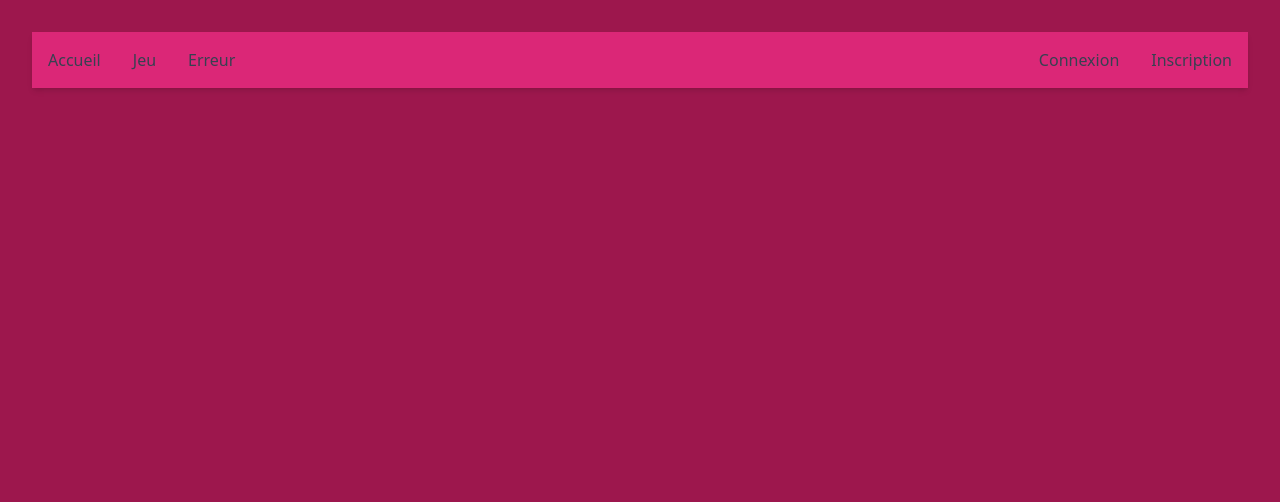
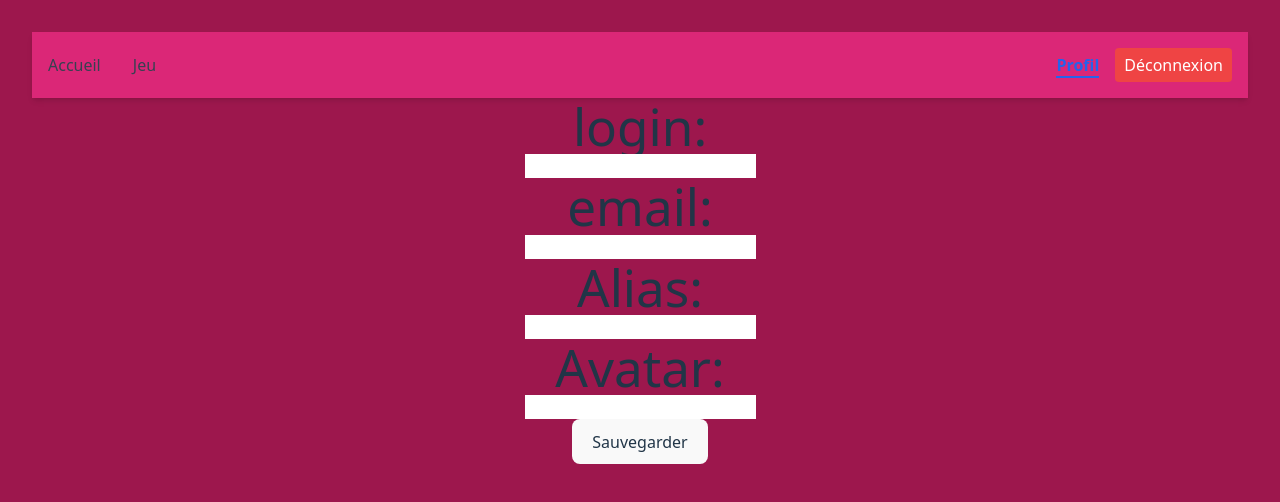
Before and after one commit to kethouve42/ft_transcendence, a React (Vite) app in the folder frontend/: page /dashboard in a window 1280 px wide. Shown: the top 502 px of the page. Built offline with nearby package versions, Linux system fonts and the light colour scheme; no server answers; sample sign-in values are in the browser's storage.

Commit message:
Dashboard

```diff
--- a/frontend/package.json
+++ b/frontend/package.json
@@ -17,8 +17,8 @@
   "devDependencies": {
     "@eslint/js": "^9.25.0",
     "@tailwindcss/postcss": "^4.1.6",
-    "@types/react": "^19.1.2",
-    "@types/react-dom": "^19.1.2",
+    "@types/react": "^19.1.5",
+    "@types/react-dom": "^19.1.5",
     "@vitejs/plugin-react": "^4.4.1",
     "autoprefixer": "^10.4.21",
     "eslint": "^9.25.0",
--- a/frontend/src/Navbar.tsx
+++ b/frontend/src/Navbar.tsx
@@ -1,9 +1,23 @@
-import {Routes, Route, Link, useLocation} from 'react-router-dom'
+import {Routes, Route, Link, useLocation, useNavigate} from 'react-router-dom'
+import { useEffect, useState } from "react"
 import Home from './pages/home'
 import Game from './pages/game'
 import Error from './pages/error'
 import Login from './pages/login'
 import Register from './pages/register'
+import Dashboard from './pages/dashboard'
+import fetchUserId from './auth/authHelpers'
+import PublicRoute from './auth/PublicRoute'
+import ProtectedRoute from './auth/ProtectedRoute'
+
+type User = {
+  id: number;
+  login: string;
+  email: string;
+  alias?: string;
+  avatar?: string;
+  log_data?: string;
+};
 
 export default function Navbar() {
 	const location = useLocation()
@@ -11,15 +25,32 @@ export default function Navbar() {
 	location.pathname === path
 	? 'text-blue-600 font-semibold border-b-2 border-blue-600'
 	: 'text-gray-700 hover:text-blue-500'
-
 	let pageClass = ''
 	if (location.pathname === '/') pageClass = 'bg-pink-800'
 	else if (location.pathname === '/game') pageClass = 'bg-pink-800'
 	else if (location.pathname === '/error') pageClass = 'bg-pink-800'
 	else if (location.pathname === '/login') pageClass = 'bg-pink-800'
 
+	const [userData, setUserData] = useState<User | null>(null);
+	const isLogged = !!localStorage.getItem("token");
+	const token = localStorage.getItem("token");
+	useEffect(() => {
+		const fetchData = async () => {
+			if (!token) return;
+			const userId = await fetchUserId(token);
+			if (!userId) return;
+			const res = await fetch(`/api/users/${userId}`);
+			const data = await res.json();
+			setUserData(data);
+		};
+		fetchData();
+	}, [token]);
+
+	const navigate = useNavigate();
+
 	return (
 		<>
+
 		<nav className="bg-pink-600 shadow-md p-4">
 			<div className="max-w-7xl mx-auto flex justify-between items-center">
 				<div className="flex gap-8">
@@ -29,10 +60,20 @@ export default function Navbar() {
 					<Link to="/game" className={`${isActive('/game')} transition`}>
 						Jeu
 					</Link>
-                    <Link to="/error" className={`${isActive('/error')} transition`}>
-                        Erreur
+				</div>
+				<div>
+					{isLogged ? (
+						<>
+							<Link to="/dashboard" className={`${isActive('/dashboard')} transition`}>
+								{userData?.alias || "Profil"}
 							</Link>
-                </div>
+							<button
+							className="ml-4 bg-red-500 text-white px-2 py-1 rounded"
+							onClick={() => {localStorage.removeItem("token"); navigate("/login");}}>
+							Déconnexion
+							</button>
+						</>
+					) : (
 					<div className="flex gap-8">
 						<Link to="/login" className={`${isActive('/login')} transition`}>
 							Connexion
@@ -41,15 +82,18 @@ export default function Navbar() {
 							Inscription
 						</Link>
 					</div>
+					)}
+				</div>
 			</div>
 		</nav>
 		<div className={pageClass}>
 			<Routes>
 				<Route path="/" element={<Home />} />
-                <Route path="/error" element={<Error />} />
 				<Route path="/game" element={<Game />} />
-                <Route path="/login" element={<Login />} />
-                <Route path="/register" element={<Register />} />
+				<Route path="/login" element={<PublicRoute><Login /></PublicRoute>} />
+				<Route path="/register" element={<PublicRoute><Register /></PublicRoute>} />
+				<Route path="/dashboard" element={<ProtectedRoute><Dashboard /></ProtectedRoute>} />
+				<Route path="*" element={<Error />} />
 			</Routes>
 		</div>
 	</>
--- /dev/null
+++ b/frontend/src/auth/ProtectedRoute.tsx
@@ -0,0 +1,9 @@
+import { Navigate } from "react-router-dom";
+
+export default function ProtectedRoute({ children }: { children: React.ReactElement }) {
+  const isLogged = !!localStorage.getItem("token");
+  if (!isLogged) {
+    return <Navigate to="/login" replace />;
+  }
+  return children;
+}
--- /dev/null
+++ b/frontend/src/auth/PublicRoute.tsx
@@ -0,0 +1,10 @@
+import { Navigate } from "react-router-dom";
+
+export default function PublicRoute({ children }: { children: React.ReactElement }) {
+  const isLogged = !!localStorage.getItem("token");
+  if (isLogged) {
+    return <Navigate to="/dashboard" replace />;
+  }
+  return children;
+
+}
--- /dev/null
+++ b/frontend/src/auth/authHelpers.tsx
@@ -0,0 +1,16 @@
+export default async function fetchUserId(token: string): Promise<number | null> {
+  try {
+    const res = await fetch("/api/users/me", {
+      method: "GET",
+      headers: {
+        "Content-Type": "application/json",
+        "Authorization": `Bearer ${token}`,
+      },
+    });
+    if (!res.ok) return null;
+    const data = await res.json();
+    return data.id ?? null;
+  } catch {
+    return null;
+  }
+}
--- /dev/null
+++ b/frontend/src/pages/dashboard.tsx
@@ -0,0 +1,127 @@
+import '../css/App.css'
+import { useEffect, useState } from "react"
+import fetchUserId from '../auth/authHelpers'
+
+type User = {
+  id: number;
+  login: string;
+  email: string;
+  alias?: string;
+  avatar?: string;
+  log_data?: string;
+};
+
+function Dashboard() {
+    const [userData, setUserData] = useState<User | null>(null);
+	const [aliasInput, setAliasInput] = useState("");
+	const [emailInput, setEmailInput] = useState("");
+	const [loginInput, setLoginInput] = useState("");
+	const [AvatarInput, setAvatarInput] = useState("");
+    const token = localStorage.getItem("token");
+
+    useEffect(() => {
+        const fetchData = async () => {
+            if (!token) return;
+            const userId = await fetchUserId(token);
+            if (!userId) return;
+            const res = await fetch(`/api/users/${userId}`);
+            const data = await res.json();
+            setUserData(data);
+			setAliasInput(data.alias || "not set");
+			setEmailInput(data.email || "not set");
+			setLoginInput(data.login || "not set");
+			setAvatarInput(data.avatar || "not set");
+        };
+        fetchData();
+    }, [token]);
+
+	const [saveMessage, setSaveMessage] = useState("");
+
+	const handleSaveClick = async () => {
+	if (!userData) return;
+	try {
+		const res = await fetch(`/api/users/${userData.id}`, {
+		method: "PUT",
+		headers: {
+			"Content-Type": "application/json",
+			"Authorization": `Bearer ${token}`,
+		},
+		body: JSON.stringify({
+			login: loginInput,
+			email: emailInput,
+			alias: aliasInput,
+			avatar: AvatarInput,
+		}),
+		});
+
+		if (res.ok) {
+		const updated = await res.json();
+		setUserData(prev =>
+			prev
+			? {
+				...prev,
+				login: loginInput,
+				email: emailInput,
+				alias: aliasInput,
+				avatar: AvatarInput,
+				}
+			: prev
+		);
+		setSaveMessage("Profil mis à jour !");
+		} else {
+		const error = await res.json();
+		setSaveMessage(error.error || "Erreur lors de la sauvegarde.");
+		}
+	} catch (err) {
+		setSaveMessage("Erreur réseau ou serveur.");
+	}
+	};
+
+	/*
+	const handleSaveClick = async () => {
+		if (!userData) return;
+		// Envoie les nouvelles données au backend
+		const res = await fetch(`/api/users/${userData.id}`, {
+			method: "PUT",
+			headers: {
+			"Content-Type": "application/json",
+			"Authorization": `Bearer ${token}`,
+			},
+			body: JSON.stringify({
+			id: userData.id,
+			login: loginInput,
+			email: emailInput,
+			alias: aliasInput,
+			avatar: AvatarInput,
+			log_data: userData.log_data,
+			}),
+		});
+		if (res.ok) {
+			setUserData(prev => prev ? { ...prev, login: loginInput, email: emailInput, alias: aliasInput, avatar: AvatarInput } : prev);
+		}
+	};*/
+
+    return (
+        <>
+			<div>
+				<h1>login: </h1>
+				<><input value={loginInput} onChange={e => setLoginInput(e.target.value)}/></>
+			</div>
+			<div>
+				<h1>email: </h1>
+				<><input value={emailInput} onChange={e => setEmailInput(e.target.value)}/></>
+			</div>
+			<div>
+				<h1>Alias: </h1>
+				<><input value={aliasInput} onChange={e => setAliasInput(e.target.value)}/></>
+			</div>
+			<div>
+				<h1>Avatar: </h1>
+				<><input value={AvatarInput} onChange={e => setAvatarInput(e.target.value)}/></>
+			</div>
+			<button onClick={handleSaveClick}>Sauvegarder</button>
+        </>
+    )
+  }
+
+export default Dashboard
--- a/frontend/src/pages/error.tsx
+++ b/frontend/src/pages/error.tsx
@@ -3,7 +3,7 @@ import '../css/App.css'
 function Error() {
     return (
         <>
-            <h1>Error</h1>
+            <h1>Error 404</h1>
         </>
     )
   }
--- a/frontend/src/pages/login.tsx
+++ b/frontend/src/pages/login.tsx
@@ -1,5 +1,6 @@
 // Exemple pour récupérer la liste des utilisateurs
 import { useEffect, useState } from "react";
+import { useNavigate } from "react-router-dom";
 
 type User = {
   id: number;
@@ -16,6 +17,7 @@ export default function Login() {
   const [login, setLogin] = useState("");
   const [password, setPassword] = useState("");
   const [message, setMessage] = useState("");
+  const navigate = useNavigate();
 
   useEffect(() => {
     fetch("/api/users")
@@ -35,15 +37,29 @@ export default function Login() {
 
   const handleSubmit = async (e: React.FormEvent) => {
     e.preventDefault();
-    setMessage("");
-    const user = users.find(u => u.login === login || u.email === login);
-    if (user) {
-      setMessage(`Utilisateur trouvé : ${user.login} (${user.email})`);
-    } else {
-      setMessage("Aucun utilisateur trouvé avec ce login.");
+    setMessage("test");
+    try {
+      const res = await fetch("/api/users/auth", {
+        method: "POST",
+        headers: { "Content-Type": "application/json" },
+        body: JSON.stringify({ identifier: login, password }),
+      });
+      const data = await res.json();
+      if (!res.ok || !data.success) {
+        setMessage(data.error || "Identifiants incorrects");
+        return;
+      }
+      if (data.success)
+      {
+        localStorage.setItem("token", data.token);
+        navigate("/dashboard");
+      }
+      setMessage(`Bienvenue ${data.login} (${data.email}) !`);
+      setLogin("");
+      setPassword("");
+    } catch (err: any) {
+      setMessage("Erreur lors de la connexion : " + err.message);
     }
-    setLogin("");
-    setPassword("");
   };
 
   if (loading) return <div>Chargement...</div>;
```
Also changed, not shown: 2 other files (tests, documents, lock files or other folders). Lines whose indentation alone changed are shown as unchanged.
